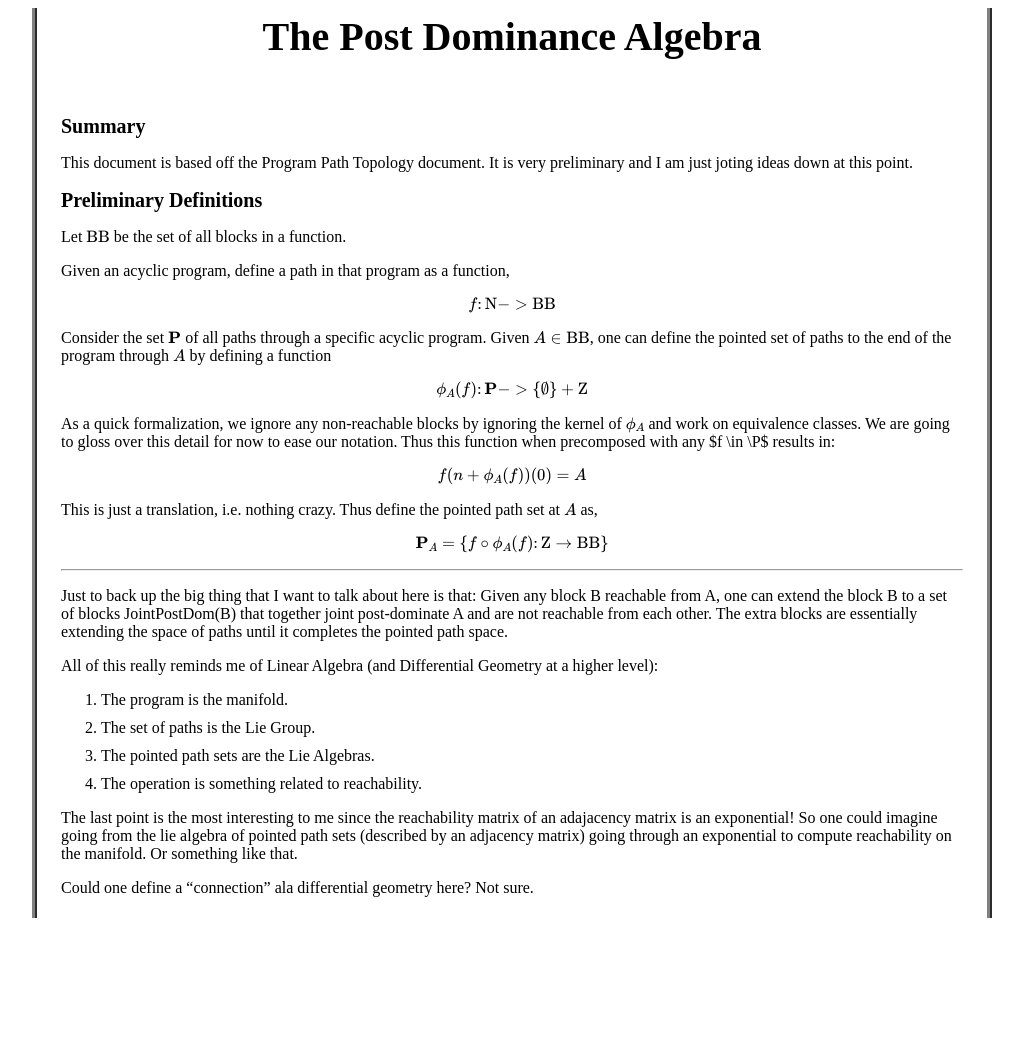
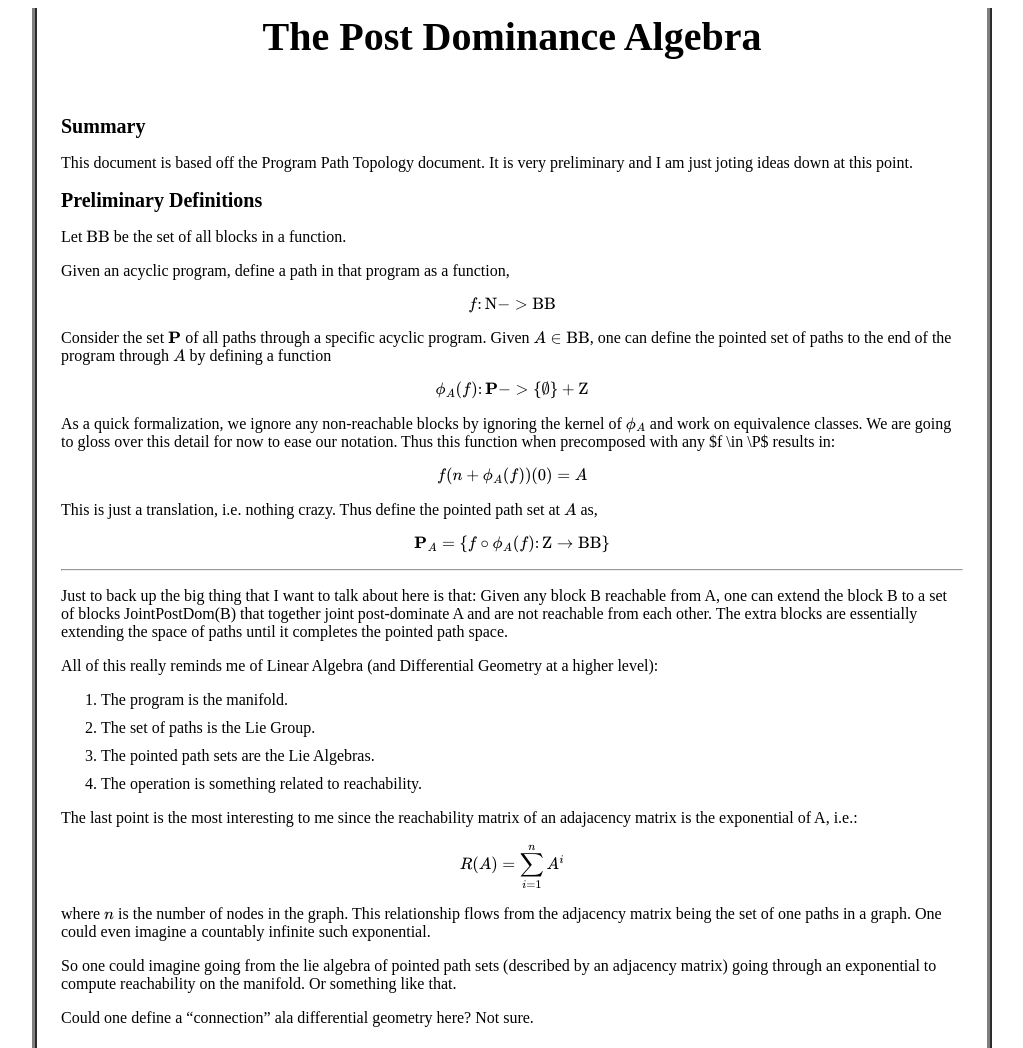
Before and after one commit to gottesmm/gottesmm.github.io, a Jekyll site: the page built from drafts/postdominance-algebra.md, in a window 1280 px wide. Shown: the whole page, without its empty margins (128-1151 px from the left). Built offline with Jekyll 4.4.1, drawn with Linux system fonts in a browser that asks for light colours; formulas are drawn with MathJax 3; before the commit the page ends 918 px from its top, so only the background shows below that.

Commit message:
[postdom-algebra] Add the actual definition of the reachability matrix from the adjacency matrix.

```diff
--- a/drafts/postdominance-algebra.md
+++ b/drafts/postdominance-algebra.md
@@ -76,8 +76,18 @@ higher level):
 4. The operation is something related to reachability.
 
 The last point is the most interesting to me since the reachability matrix of an
-adajacency matrix is an exponential! So one could imagine going from the lie
-algebra of pointed path sets (described by an adjacency matrix) going through an
-exponential to compute reachability on the manifold. Or something like that.
+adajacency matrix is the exponential of A, i.e.:
+
+$$
+  R(A) = \sum_{i=1}^n A^i
+$$
+
+where $$n$$ is the number of nodes in the graph. This relationship flows from
+the adjacency matrix being the set of one paths in a graph. One could even
+imagine a countably infinite such exponential.
+
+So one could imagine going from the lie algebra of pointed path sets (described
+by an adjacency matrix) going through an exponential to compute reachability on
+the manifold. Or something like that.
 
 Could one define a "connection" ala differential geometry here? Not sure.
```
